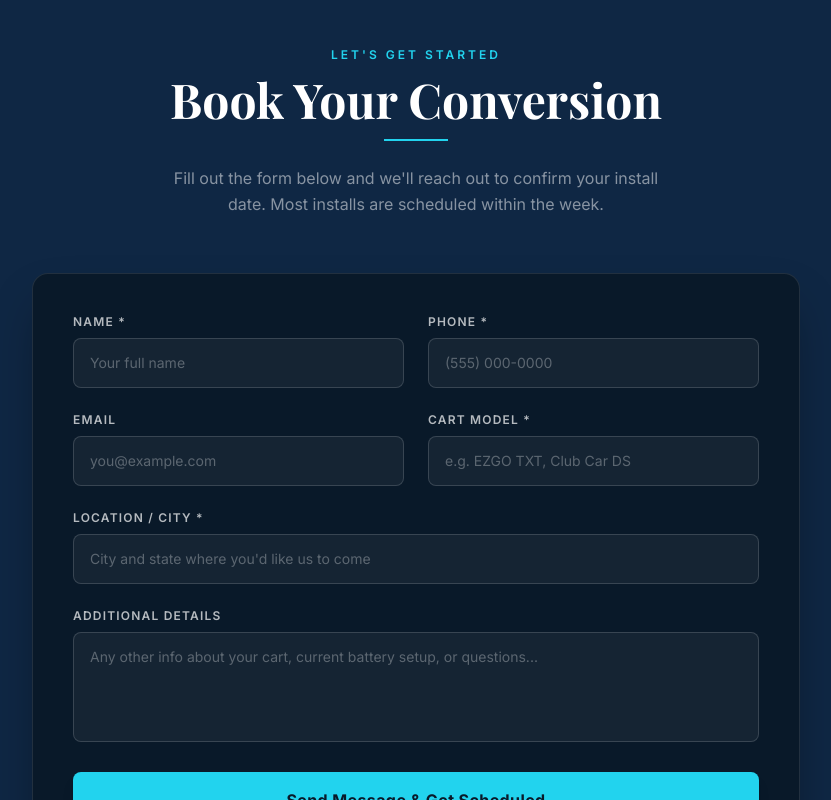
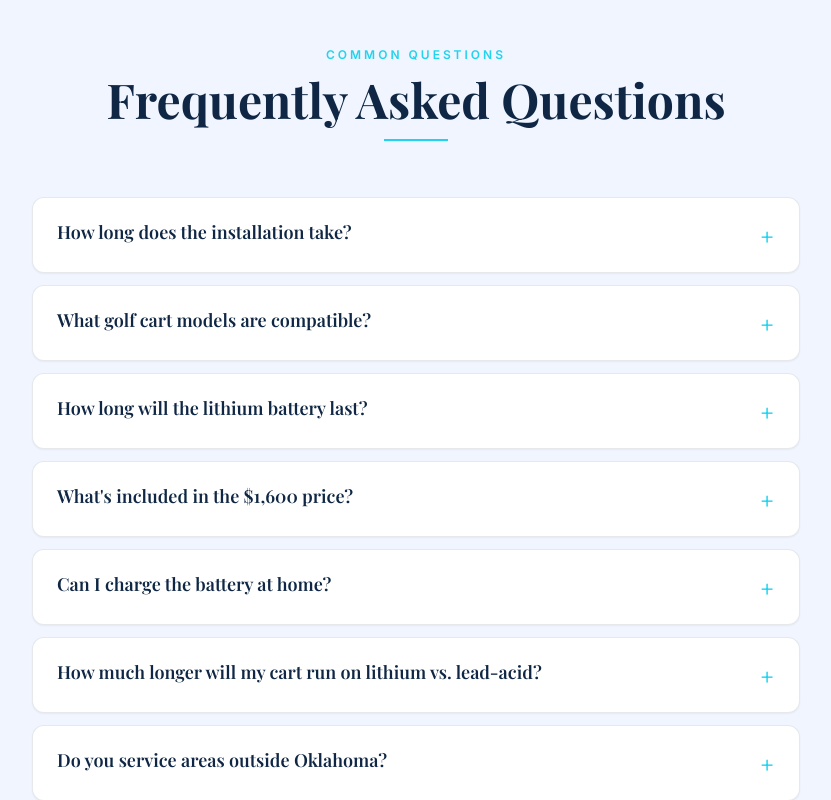
Before and after one commit to taylorrussell18/lithium-golf-cart, a Next.js app: page / in a window 1280 px wide. Shown: the part 7680-8480 px from the top of the page, without its empty margins (224-1055 px from the left). Built offline with nearby package versions, Linux system fonts and the light colour scheme; a web font is replaced by a local one.

Commit message:
Add schema markup, FAQ section, and XML sitemap for SEO

```diff
--- a/app/layout.tsx
+++ b/app/layout.tsx
@@ -1,4 +1,5 @@
 import type { Metadata } from "next";
+import Script from "next/script";
 import { Playfair_Display, Inter } from "next/font/google";
 import { Analytics } from "@vercel/analytics/react";
 import { SpeedInsights } from "@vercel/speed-insights/next";
@@ -28,8 +29,65 @@ export default function RootLayout({
 }: {
   children: React.ReactNode;
 }) {
+  const schemaData = {
+    "@context": "https://schema.org",
+    "@graph": [
+      {
+        "@type": "AutoRepair",
+        "@id": "https://mobilegolfcarts.com/#business",
+        "name": "Mobile Golf Carts",
+        "url": "https://mobilegolfcarts.com",
+        "telephone": "(405) 520-3268",
+        "email": "G.russellcarts@gmail.com",
+        "description": "Professional mobile golf cart lithium battery conversion service serving all of Oklahoma. We install 36V LiFePO4 batteries directly at your home, business, or storage facility.",
+        "areaServed": {
+          "@type": "State",
+          "name": "Oklahoma"
+        },
+        "priceRange": "$1600+",
+        "aggregateRating": {
+          "@type": "AggregateRating",
+          "ratingValue": "5",
+          "reviewCount": "3"
+        },
+        "image": "https://mobilegolfcarts.com/og-image.jpg",
+        "address": {
+          "@type": "PostalAddress",
+          "addressCountry": "US",
+          "addressRegion": "OK"
+        }
+      },
+      {
+        "@type": "Service",
+        "@id": "https://mobilegolfcarts.com/#service",
+        "name": "Golf Cart Lithium Battery Conversion",
+        "description": "36V LiFePO4 lithium battery upgrade with custom tray, smart charger, and LCD monitor. Mobile installation included.",
+        "provider": {
+          "@id": "https://mobilegolfcarts.com/#business"
+        },
+        "areaServed": {
+          "@type": "State",
+          "name": "Oklahoma"
+        },
+        "priceSpecification": {
+          "@type": "PriceSpecification",
+          "priceCurrency": "USD",
+          "price": "1600"
+        }
+      }
+    ]
+  };
+
   return (
     <html lang="en" className={`${playfair.variable} ${inter.variable}`}>
+      <head>
+        <Script
+          id="schema-markup"
+          type="application/ld+json"
+          dangerouslySetInnerHTML={{ __html: JSON.stringify(schemaData) }}
+          strategy="afterInteractive"
+        />
+      </head>
       <body className="font-inter antialiased">
         {children}
         <Analytics />
--- a/app/page.tsx
+++ b/app/page.tsx
@@ -6,6 +6,7 @@ import Compatibility from "@/components/Compatibility";
 import Gallery from "@/components/Gallery";
 import Pricing from "@/components/Pricing";
 import Reviews from "@/components/Reviews";
+import FAQ from "@/components/FAQ";
 import Contact from "@/components/Contact";
 import Footer from "@/components/Footer";
 
@@ -21,6 +22,7 @@ export default function Home() {
         <Gallery />
         <Pricing />
         <Reviews />
+        <FAQ />
         <Contact />
       </main>
       <Footer />
--- /dev/null
+++ b/app/sitemap.ts
@@ -0,0 +1,60 @@
+import { MetadataRoute } from "next";
+
+export default function sitemap(): MetadataRoute.Sitemap {
+  return [
+    {
+      url: "https://mobilegolfcarts.com",
+      lastModified: new Date(),
+      changeFrequency: "weekly",
+      priority: 1,
+    },
+    {
+      url: "https://mobilegolfcarts.com#included",
+      lastModified: new Date(),
+      changeFrequency: "monthly",
+      priority: 0.8,
+    },
+    {
+      url: "https://mobilegolfcarts.com#why",
+      lastModified: new Date(),
+      changeFrequency: "monthly",
+      priority: 0.8,
+    },
+    {
+      url: "https://mobilegolfcarts.com#compatibility",
+      lastModified: new Date(),
+      changeFrequency: "monthly",
+      priority: 0.8,
+    },
+    {
+      url: "https://mobilegolfcarts.com#gallery",
+      lastModified: new Date(),
+      changeFrequency: "monthly",
+      priority: 0.8,
+    },
+    {
+      url: "https://mobilegolfcarts.com#pricing",
+      lastModified: new Date(),
+      changeFrequency: "monthly",
+      priority: 0.9,
+    },
+    {
+      url: "https://mobilegolfcarts.com#reviews",
+      lastModified: new Date(),
+      changeFrequency: "monthly",
+      priority: 0.8,
+    },
+    {
+      url: "https://mobilegolfcarts.com#faq",
+      lastModified: new Date(),
+      changeFrequency: "monthly",
+      priority: 0.7,
+    },
+    {
+      url: "https://mobilegolfcarts.com#contact",
+      lastModified: new Date(),
+      changeFrequency: "monthly",
+      priority: 0.9,
+    },
+  ];
+}
--- /dev/null
+++ b/components/FAQ.tsx
@@ -0,0 +1,101 @@
+"use client";
+
+import { useEffect, useRef, useState } from "react";
+
+const faqs = [
+  {
+    q: "How long does the installation take?",
+    a: "Most installations are completed in a single day. We come to your home, business, or storage facility and handle everything on-site.",
+  },
+  {
+    q: "What golf cart models are compatible?",
+    a: "We support most standard 36V golf carts including EZGO (TXT, RXV, Medalist), Club Car (DS, Precedent, Onward), and Yamaha (G-series through Drive2). Contact us to verify your specific model.",
+  },
+  {
+    q: "How long will the lithium battery last?",
+    a: "Our LiFePO4 batteries are rated for 6,000+ charge cycles, which typically translates to 10+ years of reliable use with proper care.",
+  },
+  {
+    q: "What's included in the $1,600 price?",
+    a: "Everything: 36V LiFePO4 105Ah battery, custom battery tray, smart charger with external plug, LCD battery monitor, and full mobile installation. There are no hidden fees.",
+  },
+  {
+    q: "Can I charge the battery at home?",
+    a: "Yes. We install an external charging plug on your cart so you can charge at home overnight or whenever you need. The smart charger automatically stops when fully charged.",
+  },
+  {
+    q: "How much longer will my cart run on lithium vs. lead-acid?",
+    a: "Our lithium batteries provide up to 50 miles of range per charge with consistent power throughout. Most users notice improved speed, better hill-climbing ability, and longer run times.",
+  },
+  {
+    q: "Do you service areas outside Oklahoma?",
+    a: "Currently we serve all of Oklahoma. Contact us to discuss your location and we'll let you know if we can help.",
+  },
+  {
+    q: "What if my cart requires a different voltage?",
+    a: "While we specialize in 36V systems, pricing varies based on your cart's voltage and configuration. Contact us for a custom quote.",
+  },
+];
+
+function FadeIn({ children, delay = 0 }: { children: React.ReactNode; delay?: number }) {
+  const ref = useRef<HTMLDivElement>(null);
+  const [visible, setVisible] = useState(false);
+  useEffect(() => {
+    const o = new IntersectionObserver(([e]) => { if (e.isIntersecting) setVisible(true); }, { threshold: 0.1 });
+    if (ref.current) o.observe(ref.current);
+    return () => o.disconnect();
+  }, []);
+  return (
+    <div ref={ref} style={{ transitionDelay: `${delay}ms` }}
+      className={`transition-all duration-700 ${visible ? "opacity-100 translate-y-0" : "opacity-0 translate-y-6"}`}>
+      {children}
+    </div>
+  );
+}
+
+export default function FAQ() {
+  const [open, setOpen] = useState<number | null>(null);
+
+  return (
+    <section id="faq" className="bg-[#f0f5ff] py-24 sm:py-32 px-4 sm:px-6">
+      <div className="max-w-3xl mx-auto">
+        <FadeIn>
+          <div className="text-center mb-14">
+            <span className="text-[#22d3ee] text-xs font-inter font-semibold tracking-[0.25em] uppercase mb-3 block">
+              Common Questions
+            </span>
+            <h2 className="font-playfair text-4xl sm:text-5xl text-[#0f2744] font-bold mb-4">
+              Frequently Asked Questions
+            </h2>
+            <div className="w-16 h-0.5 bg-[#22d3ee] mx-auto" />
+          </div>
+        </FadeIn>
+
+        <div className="space-y-3">
+          {faqs.map((faq, i) => (
+            <FadeIn key={i} delay={i * 30}>
+              <div className="bg-white rounded-xl border border-[#0f2744]/10 overflow-hidden shadow-sm hover:shadow-md transition-shadow">
+                <button
+                  onClick={() => setOpen(open === i ? null : i)}
+                  className="w-full px-6 py-4 sm:py-5 text-left flex items-start justify-between gap-4 hover:bg-[#f0f5ff] transition-colors"
+                >
+                  <span className="font-playfair text-[#0f2744] font-semibold text-base sm:text-lg leading-snug">
+                    {faq.q}
+                  </span>
+                  <span className={`text-[#22d3ee] text-2xl font-light mt-0.5 shrink-0 transition-transform duration-300 ${open === i ? "rotate-180" : ""}`}>
+                    +
+                  </span>
+                </button>
+                {open === i && (
+                  <div className="px-6 pb-4 pt-0 border-t border-[#0f2744]/10 font-inter text-gray-600 text-sm sm:text-base leading-relaxed">
+                    {faq.a}
+                  </div>
+                )}
+              </div>
+            </FadeIn>
+          ))}
+        </div>
+      </div>
+    </section>
+  );
+}
```
